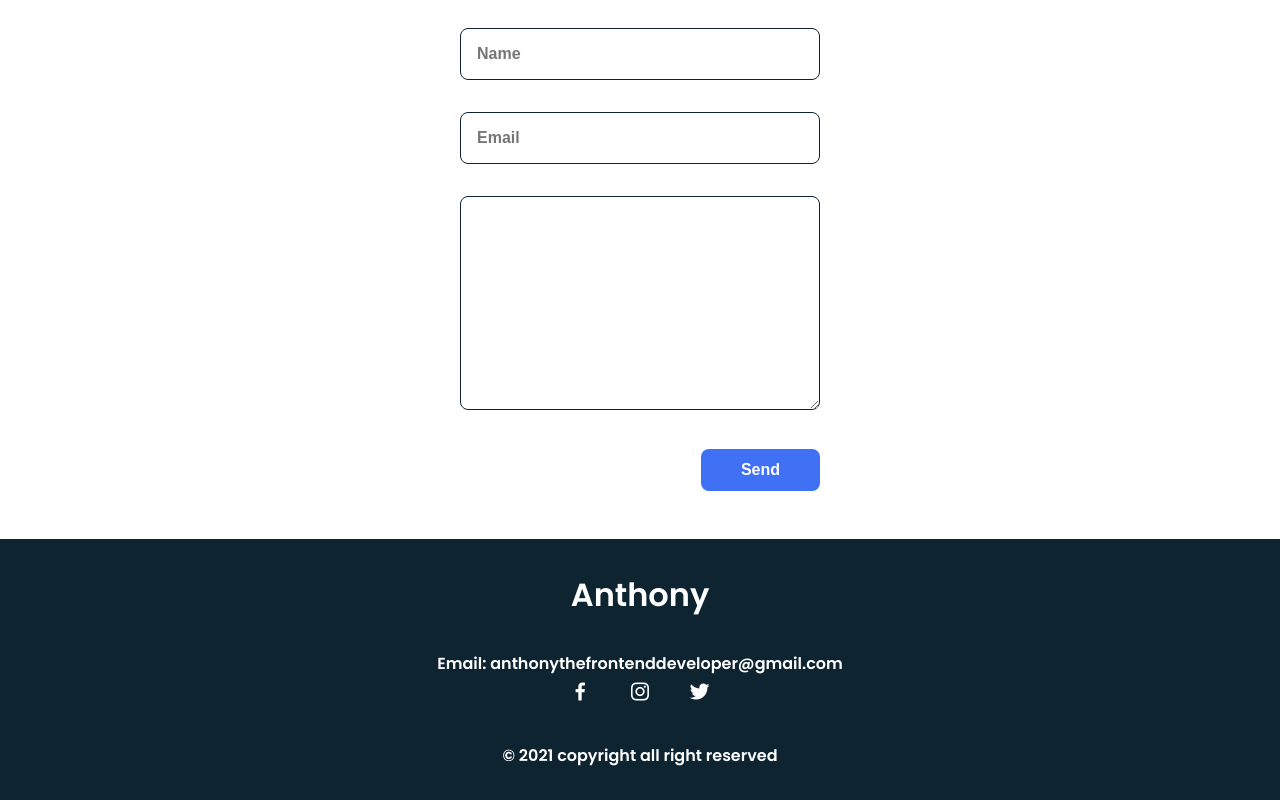
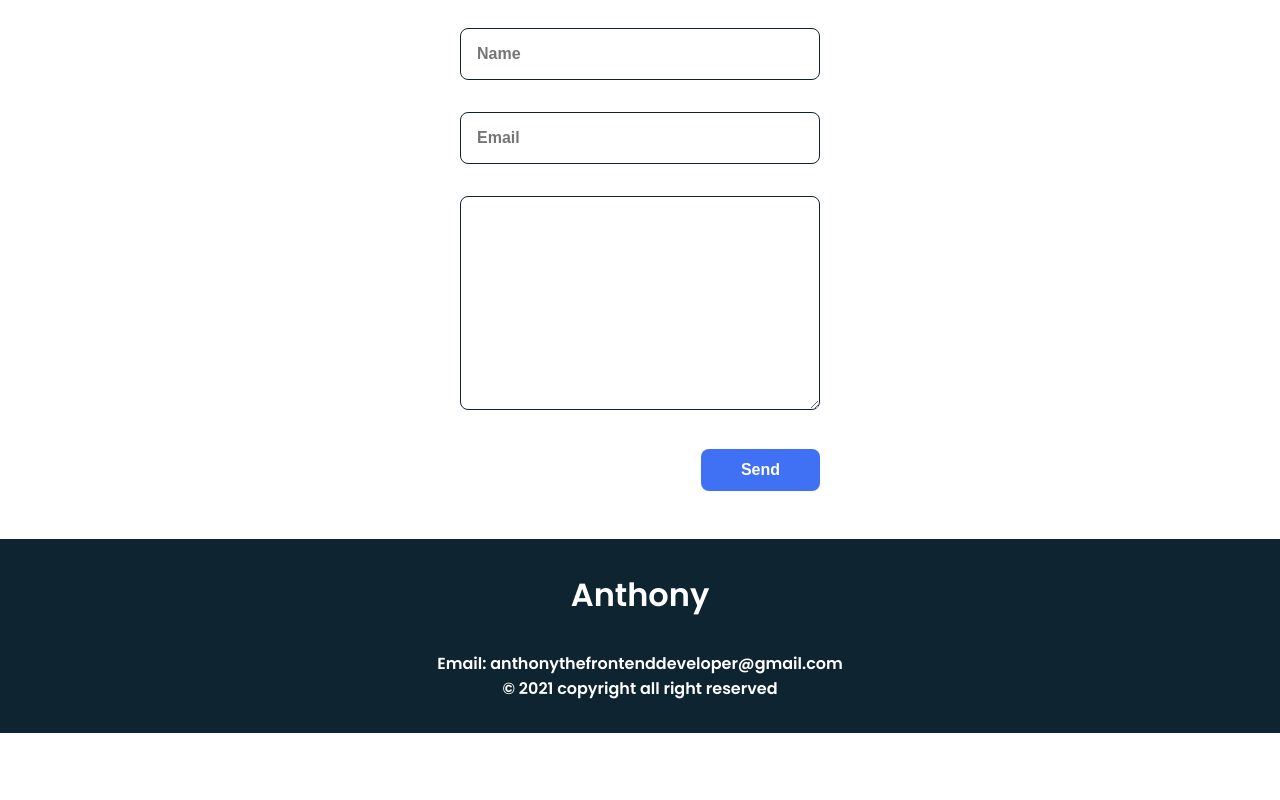
Before and after one commit to anthonythedeveloper/webdevelopmentportfolio, a plain HTML site: page index.html in a window 1280 px wide. Shown: the part 4517-5317 px from the top of the page. After the commit the page ends 5250 px from the top, so only its background shows below. Drawn offline with nearby package versions, Linux system fonts and the light colour scheme.

Commit message:
Took away social media links (rebranding)

```diff
--- a/index.html
+++ b/index.html
@@ -245,11 +245,11 @@
         <footer class="footer">
             <p class="footer__title">Anthony</p>
             <p>Email: anthonythefrontenddeveloper@gmail.com</p>
-            <div class="footer__social">
+           <!--- <div class="footer__social">
                 <a href="#" class="footer__icon"><i class='bx bxl-facebook' ></i></a>
                 <a href="#" class="footer__icon"><i class='bx bxl-instagram' ></i></a>
                 <a href="#" class="footer__icon"><i class='bx bxl-twitter' ></i></a>
-            </div>
+            </div> -->
             <p>&#169; 2021 copyright all right reserved</p>
         </footer>
 
```
